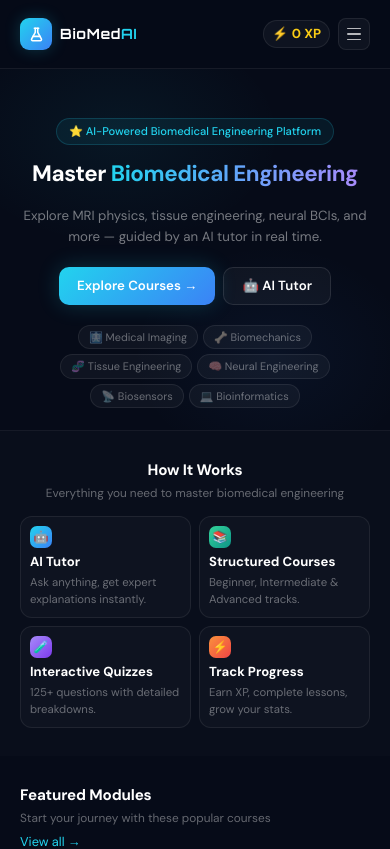
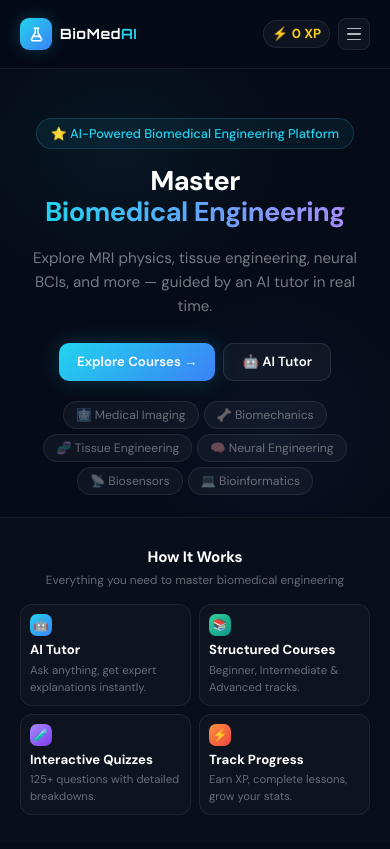
Before and after one commit to AlexandraDigital/bme-beginner-app, a React (Vite) app: page / in a window 390 px wide. Shown: the top 849 px of the page. Built offline with nearby package versions, Linux system fonts and the light colour scheme.

Commit message:
fix: bigger hero section - larger title, paragraph, badge, tags, padding all breakpoints

```diff
--- a/src/App.jsx
+++ b/src/App.jsx
@@ -27,17 +27,17 @@ const STYLES = `
   .nav-mobile-btn.active { background:rgba(34,211,238,0.08); color:#22d3ee; }
 
   /* HERO */
-  .hero-section { display:flex; align-items:center; justify-content:center; position:relative; overflow:hidden; padding:76px 20px 28px; }
+  .hero-section { display:flex; align-items:center; justify-content:center; position:relative; overflow:hidden; padding:96px 20px 44px; }
   .hero-inner { position:relative; z-index:1; width:100%; max-width:960px; display:flex; align-items:center; gap:40px; flex-direction:column; }
   .hero-content { width:100%; text-align:center; }
   .hero-visual { display:none; flex-shrink:0; border-radius:16px; padding:20px; background:rgba(255,255,255,0.025); border:1px solid rgba(255,255,255,0.07); }
-  .hero-badge { display:inline-flex; align-items:center; gap:6px; padding:4px 12px; border-radius:20px; background:rgba(34,211,238,0.07); border:1px solid rgba(34,211,238,0.18); color:#22d3ee; font-size:0.7rem; font-weight:500; margin-bottom:16px; }
-  .hero-title { font-family:'DM Sans',sans-serif; font-size:clamp(1.6rem,5vw,2.1rem); font-weight:700; line-height:1.15; margin-bottom:18px; letter-spacing:-0.02em; }
+  .hero-badge { display:inline-flex; align-items:center; gap:6px; padding:5px 14px; border-radius:20px; background:rgba(34,211,238,0.07); border:1px solid rgba(34,211,238,0.18); color:#22d3ee; font-size:0.8rem; font-weight:500; margin-bottom:16px; }
+  .hero-title { font-family:'DM Sans',sans-serif; font-size:clamp(2.0rem,5.5vw,2.7rem); font-weight:700; line-height:1.15; margin-bottom:18px; letter-spacing:-0.02em; }
   .gradient-text { background:linear-gradient(90deg,#22d3ee 0%,#60a5fa 50%,#a78bfa 100%); -webkit-background-clip:text; -webkit-text-fill-color:transparent; background-clip:text; display:inline-block; }
-  .hero-p { color:rgba(255,255,255,0.45); font-size:0.83rem; max-width:420px; margin:0 auto 20px; line-height:1.6; }
+  .hero-p { color:rgba(255,255,255,0.45); font-size:0.95rem; max-width:480px; margin:0 auto 24px; line-height:1.6; }
   .hero-btns { display:flex; gap:8px; justify-content:center; flex-wrap:wrap; margin-bottom:20px; }
   .hero-tags { display:flex; flex-wrap:wrap; gap:5px; justify-content:center; }
-  .hero-tag { padding:3px 10px; border-radius:20px; background:rgba(255,255,255,0.04); border:1px solid rgba(255,255,255,0.08); color:rgba(255,255,255,0.38); font-size:0.68rem; white-space:nowrap; }
+  .hero-tag { padding:4px 12px; border-radius:20px; background:rgba(255,255,255,0.04); border:1px solid rgba(255,255,255,0.08); color:rgba(255,255,255,0.38); font-size:0.76rem; white-space:nowrap; }
 
   /* STATS */
   .stats-bar { border-top:1px solid rgba(255,255,255,0.05); border-bottom:1px solid rgba(255,255,255,0.05); background:rgba(255,255,255,0.015); }
@@ -80,7 +80,7 @@ const STYLES = `
 
   /* TABLET+ (769px) */
   @media (min-width: 769px) {
-    .hero-title { font-size:clamp(1.9rem,2.8vw,2.4rem); }
+    .hero-title { font-size:clamp(2.4rem,3.2vw,3.0rem); }
     .module-grid { grid-template-columns:repeat(3,1fr); gap:12px; }
     .feature-grid { grid-template-columns:repeat(4,1fr); gap:12px; }
     .page-section, .page-section-alt { padding:36px 24px; }
@@ -94,8 +94,8 @@ const STYLES = `
 
   /* DESKTOP (1025px+) */
   @media (min-width: 1025px) {
-    .hero-section { padding:80px 40px 44px; }
-    .hero-title { font-size:clamp(2.0rem,2.4vw,2.6rem); }
+    .hero-section { padding:104px 48px 60px; }
+    .hero-title { font-size:clamp(2.6rem,2.8vw,3.2rem); }
     .module-grid { grid-template-columns:repeat(3,1fr); }
     .page-section, .page-section-alt { padding:40px 24px; }
   }
@@ -118,7 +118,7 @@ const STYLES = `
 
   /* SMALL PHONES (≤390px) */
   @media (max-width: 390px) {
-    .hero-title { font-size:clamp(1.4rem,5.5vw,1.7rem); }
+    .hero-title { font-size:clamp(1.7rem,6vw,2.1rem); }
     .stat-val { font-size:0.95rem; }
     .module-grid { gap:6px; }
     .mod-card { padding:9px; }
@@ -126,8 +126,8 @@ const STYLES = `
 
   /* LANDSCAPE PHONE */
   @media (max-height: 500px) and (orientation: landscape) {
-    .hero-section { padding:56px 20px 12px; }
-    .hero-title { font-size:1.3rem; margin-bottom:12px; }
+    .hero-section { padding:72px 20px 20px; }
+    .hero-title { font-size:1.55rem; margin-bottom:14px; }
     .hero-p { margin-bottom:8px; font-size:0.76rem; }
     .hero-btns { margin-bottom:8px; }
     .hero-tags { display:none; }
```
